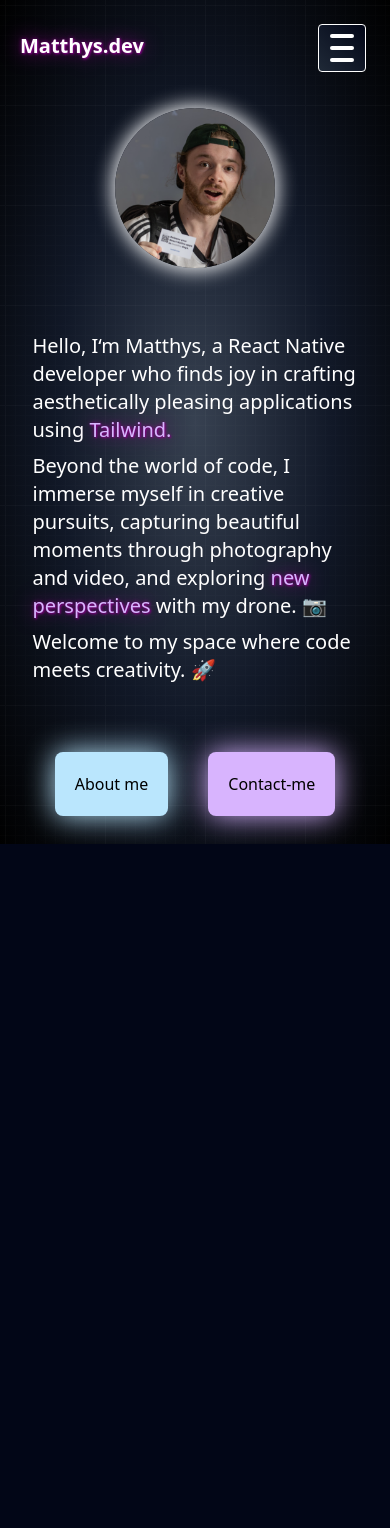
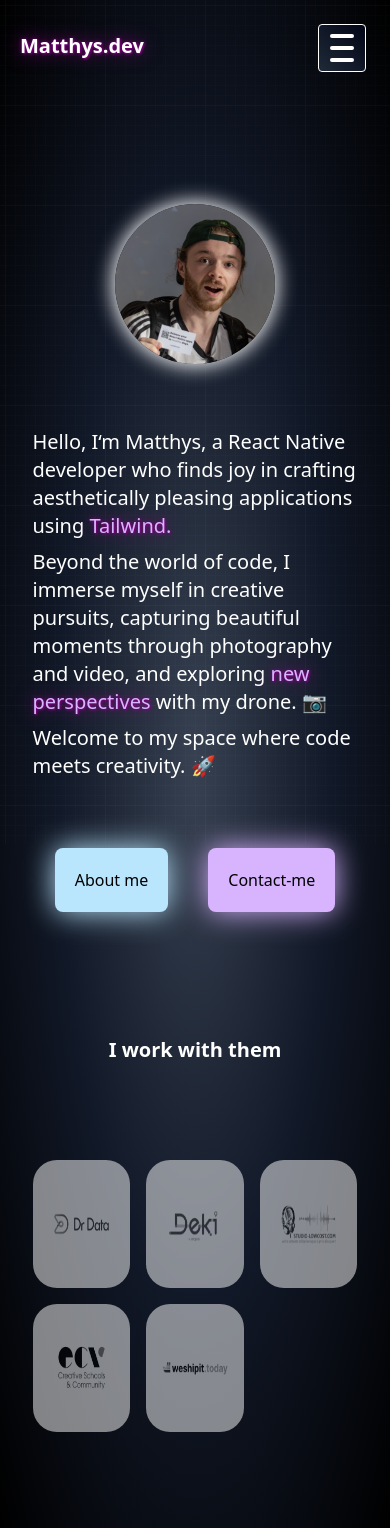
Before and after one commit to MatthysDev/Matthys.dev.v2, a Next.js app: page / in a window 390 px wide. Before the commit the page ends 844 px from the top, so only its background shows below. Built offline with nearby package versions, Linux system fonts and the light colour scheme.

Commit message:
feat: 🎸 add clients on homepage

```diff
--- a/src/pages/index.tsx
+++ b/src/pages/index.tsx
@@ -4,18 +4,24 @@ import Button from '@/components/Button';
 import Hero from '@/components/Hero';
 import { palette } from '@/utils/palette';
 import CustomLayout from '@/components/CustomLayout';
+import { Clients } from '@/components/Clients';
+import { clients } from '@/apiData/clients';
 
 export default function Home() {
 
   return (
     <CustomLayout withMenu>
       <div className="flex flex-col items-center p-0 md:p-12 text-white">
-        <Hero />
-        <div className='flex mt-0 mb-2 md:mt-24'>
+        <div className='mt-24'>
+          <Hero />
+        </div>
+        <div className='flex mt-0 mb-2'>
           <Button link={'/about'} text={'About me'} color={'bg-sky-200'} neonColor={palette.sky200} />
           <Button link={'https://airtable.com/appOrrPF35ppPjTKx/shrZLcDgGq0Kb6soN?backgroundColor=purple'} text={'Contact-me'} color={'bg-purple-300'} isExternal neonColor={palette.purple300} />
         </div>
       </div>
+      <div className='mt-24 text-xl font-bold text-center text-white md:text-4xl'>I work with them</div>
+      <Clients clients={clients} />
     </CustomLayout>
   )
 }
```
